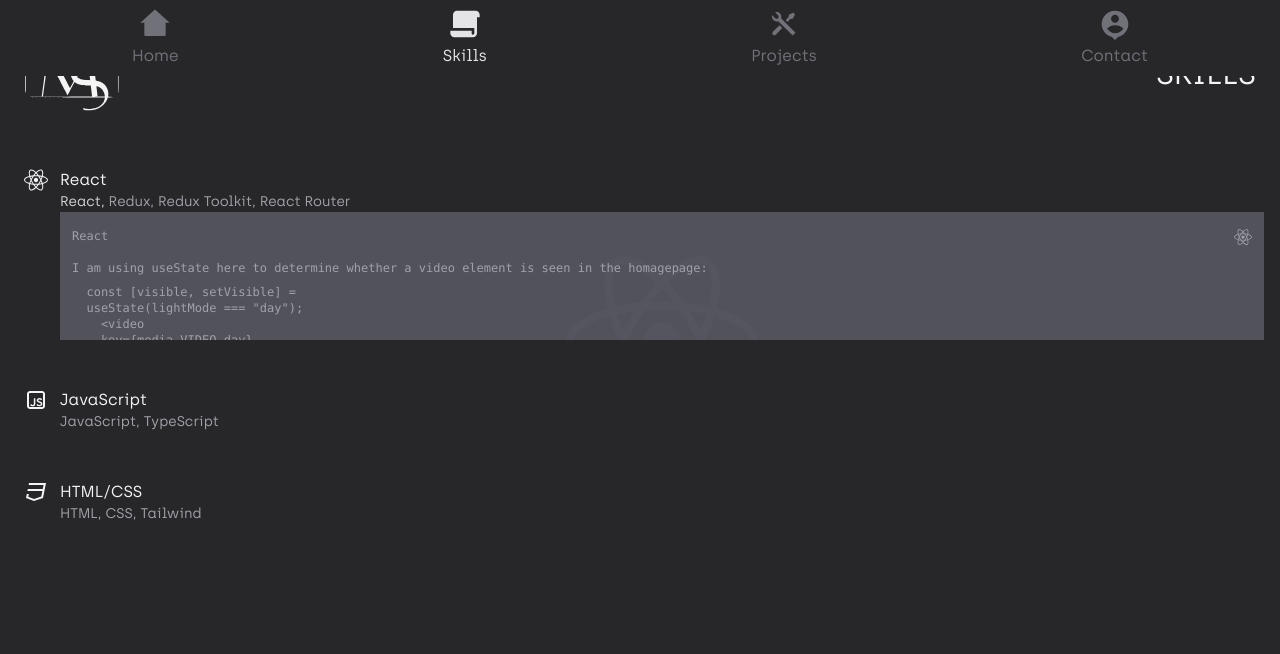
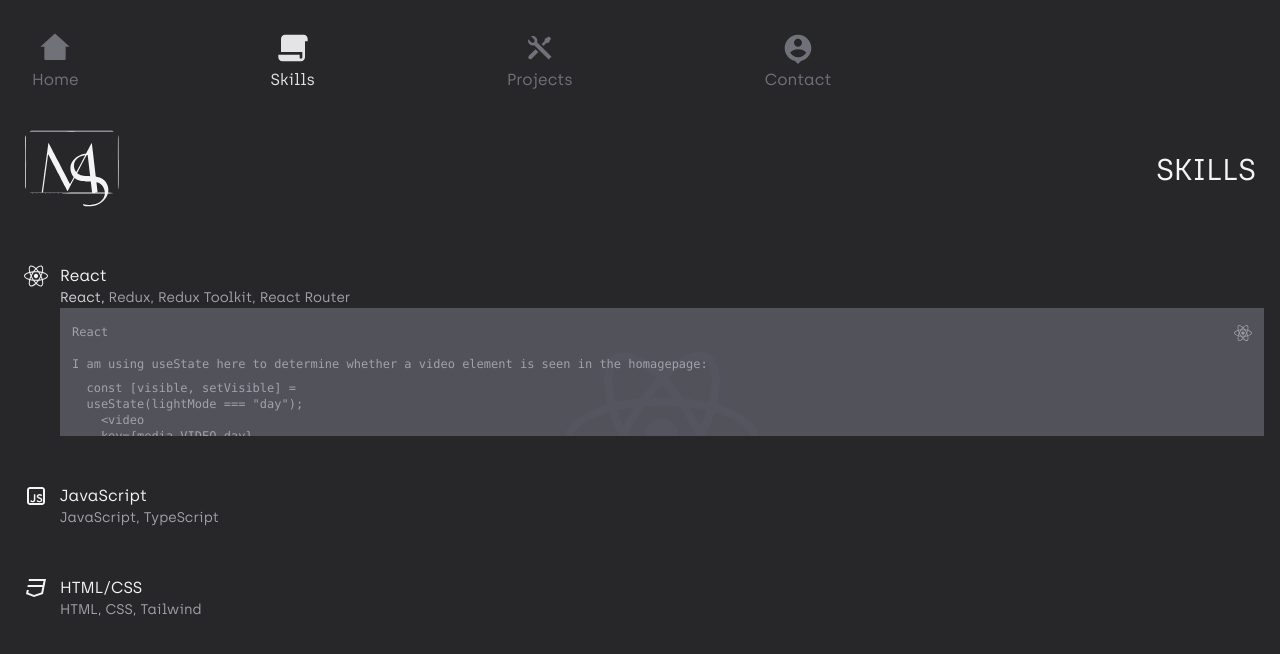
Before and after one commit to Tarrega88/portfolio, a React (Vite) app: page /skills in a window 1280 px wide. Shown: the top 654 px of the page. Built offline with nearby package versions, Linux system fonts and the light colour scheme.

Commit message:
push before changes to transitions

```diff
--- a/src/features/home/Home.jsx
+++ b/src/features/home/Home.jsx
@@ -3,7 +3,7 @@
 
 function Home() {
   return (
-    <div>
+    <div className="">
       <TopRowContainer mainTitle="Michael See" subTitle="Software Developer" />
       <Transitions />
     </div>
--- a/src/features/home/Transitions.jsx
+++ b/src/features/home/Transitions.jsx
@@ -74,8 +74,8 @@
 
   return (
     <div className="cursor-pointer select-none">
-      <div className="relative h-[100vw]">
-        <div className="absolute">
+      <div className="relative h-full">
+        <div className="absolute sm:w-1/2">
           <video
             key={media.VIDEO.night}
             onClick={handlePlayDay}
@@ -87,7 +87,7 @@
           </video>
         </div>
         <div
-          className={`absolute ${visible ? "" : "pointer-events-none opacity-0"}`}
+          className={`absolute ${visible ? "" : "pointer-events-none opacity-0"} sm:w-1/2`}
         >
           <video
             key={media.VIDEO.day}
@@ -101,7 +101,7 @@
         </div>
         <div>
           <img
-            className={`absolute ${imgVisible ? "" : "hidden"}`}
+            className={`absolute ${imgVisible ? "" : "hidden"} sm:w-1/2`}
             src={media.IMG[lightMode]}
             onClick={hideImage}
           />
--- a/src/features/projects/Projects.jsx
+++ b/src/features/projects/Projects.jsx
@@ -1,4 +1,3 @@
-import SectionTitle from "../../ui/SectionTitle";
 import TopRowContainer from "../../ui/TopRowContainer";
 import OtherProjects from "./OtherProjects";
 import SoloProjects from "./SoloProjects";
@@ -7,7 +6,6 @@
   return (
     <div className="overflow-auto">
       <TopRowContainer mainTitle="Projects" />
-      {/* <SectionTitle mainTitle="Projects" emptySubTitle={true} /> */}
       <div className="pb-2 pl-2 text-xl">Solo Projects</div>
       <SoloProjects />
       <div className="pb-2 pl-2 pt-6 text-xl">Other Projects</div>
--- a/src/ui/DynamicNav.jsx
+++ b/src/ui/DynamicNav.jsx
@@ -14,7 +14,7 @@
 
   return (
     <nav
-      className={`flex justify-around ${dynamicColor.bg} sticky bottom-0 h-max w-full py-2 transition-all duration-300 sm:absolute sm:top-0`}
+      className={`flex justify-around ${dynamicColor.bg} sticky bottom-0 h-max w-full py-2 transition-all duration-300 sm:absolute sm:top-0 sm:justify-start sm:gap-48 sm:pl-8 sm:pt-8`}
     >
       {navLinks.map((e) => (
         <div key={e.text} onClick={() => handleSetActivePage(e.text)}>
--- a/src/ui/TopRight.jsx
+++ b/src/ui/TopRight.jsx
@@ -3,7 +3,6 @@
 function TopRight() {
   return (
     <div className="absolute -top-2 right-1 text-4xl">
-      {/* // <div className="absolute -top-4 text-4xl"> */}
       <Icon iconChoice="croppedInvert" styles="fill-zinc-50 size-36" />
     </div>
   );
--- a/src/ui/TopRowContainer.jsx
+++ b/src/ui/TopRowContainer.jsx
@@ -3,7 +3,7 @@
 
 function TopRowContainer({ mainTitle, subTitle }) {
   return (
-    <div className="flex items-center justify-between pl-2">
+    <div className="flex items-center justify-between pl-2 sm:mt-24">
       <LogoTop />
       <SectionTitle mainTitle={mainTitle} subTitle={subTitle} />
     </div>
```
